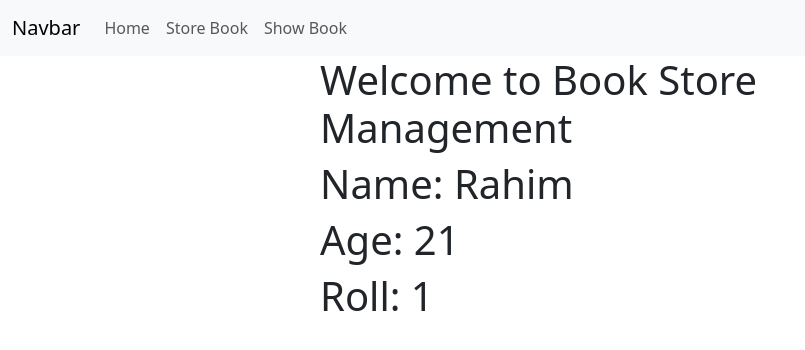
After one commit to tanvir-ahammedd/view-in-django, a Django app: page /1/ in a window 1280 px wide. The commit adds this page. Shown: the top 350 px of the page, without its empty margins (0-805 px from the left). Run offline with Django 4.2, Linux system fonts and the light colour scheme; some libraries are stand-ins or nearby versions.

Commit message:
Template View in Django

```diff
--- a/book/templates/base.html
+++ b/book/templates/base.html
@@ -20,6 +20,13 @@
               {% comment %} <a class="nav-link active" aria-current="page" href="/">Home</a> {% endcomment %}
             </li>
             <li class="nav-item">
+              {% if roll %}
+                <a class="nav-link" href="{% url 'homepage_with_roll' roll=roll %}">Home</a>
+              {% else %}
+                <a class="nav-link" href="{% url 'homepage' %}">Home</a>
+              {% endif %}
+            </li>
+            <li class="nav-item">
               <a class="nav-link" href="{% url "bookstore" %}">Store Book</a>
             </li>
             <li class="nav-item">
--- /dev/null
+++ b/book/templates/home.html
@@ -0,0 +1,10 @@
+{% extends "base.html" %}
+{% load crispy_forms_tags %}
+{% block content %}
+<div style="width: 50%; margin: auto">
+<h1>Welcome to Book Store Management</h1>
+<h1>Name: {{name}}</h1>
+<h1>Age: {{age}}</h1>
+<h1>Roll: {{roll}}</h1>
+</div>
+{% endblock content %}
--- a/book/urls.py
+++ b/book/urls.py
@@ -1,11 +1,13 @@
 from django.urls import path
 
-from book.views import home, store_book, show_books, delete, edit
+from . import views
 
 urlpatterns = [
-    path('', home),
-    path('store_new_book/', store_book, name="bookstore"),
-    path('show_book/', show_books, name="showbooks"),
-    path('delete_book/<int:id>', delete, name="deletebooks"),
-    path('edit_book/<int:id>', edit, name="editbook")
+    # path('', views.TemplateView.as_view(template_name='home.html'), name="homepage"), #template view
+    path('', views.MyTemplateView.as_view(template_name='home.html'), name='homepage'),
+    path('<int:roll>/', views.MyTemplateView.as_view(template_name='home.html'),name='homepage_with_roll'),
+    path('store_new_book/', views.store_book, name="bookstore"),
+    path('show_book/', views.show_books, name="showbooks"),
+    path('delete_book/<int:id>', views.delete, name="deletebooks"),
+    path('edit_book/<int:id>', views.edit, name="editbook")
 ]
--- a/book/views.py
+++ b/book/views.py
@@ -1,11 +1,28 @@
 from django.shortcuts import render, redirect
 from book.forms import BookStoreForm
 from book.models import BookStoreModel
+from django.views.generic import TemplateView
 # Create your views here.
 
+#functin based view
+# def home(request):
+#     return render(request, 'home.html')
 
-def home(request):
-    return render(request, 'store_book.html')
+# class based view
+class MyTemplateView(TemplateView):
+    template_name = 'home.html'
+
+    def get_context_data(self, **kwargs):
+        context = super().get_context_data(**kwargs)
+        roll = self.kwargs.get('roll', None)
+        context = {
+            'name': 'Rahim',
+            'age': 21,
+            'roll': roll
+        }
+        context.update(kwargs)
+        print(context)
+        return context
 
 def store_book(request):
     if request.method == "POST":
@@ -13,7 +30,6 @@ def store_book(request):
         if book.is_valid():
             book.save(commit=True)
             return redirect("showbooks")
-
     else:
         book = BookStoreForm()
     return render(request, 'store_book.html', {'form': book})
```
Also changed, not shown: book/models.py (line endings or trailing spaces).
